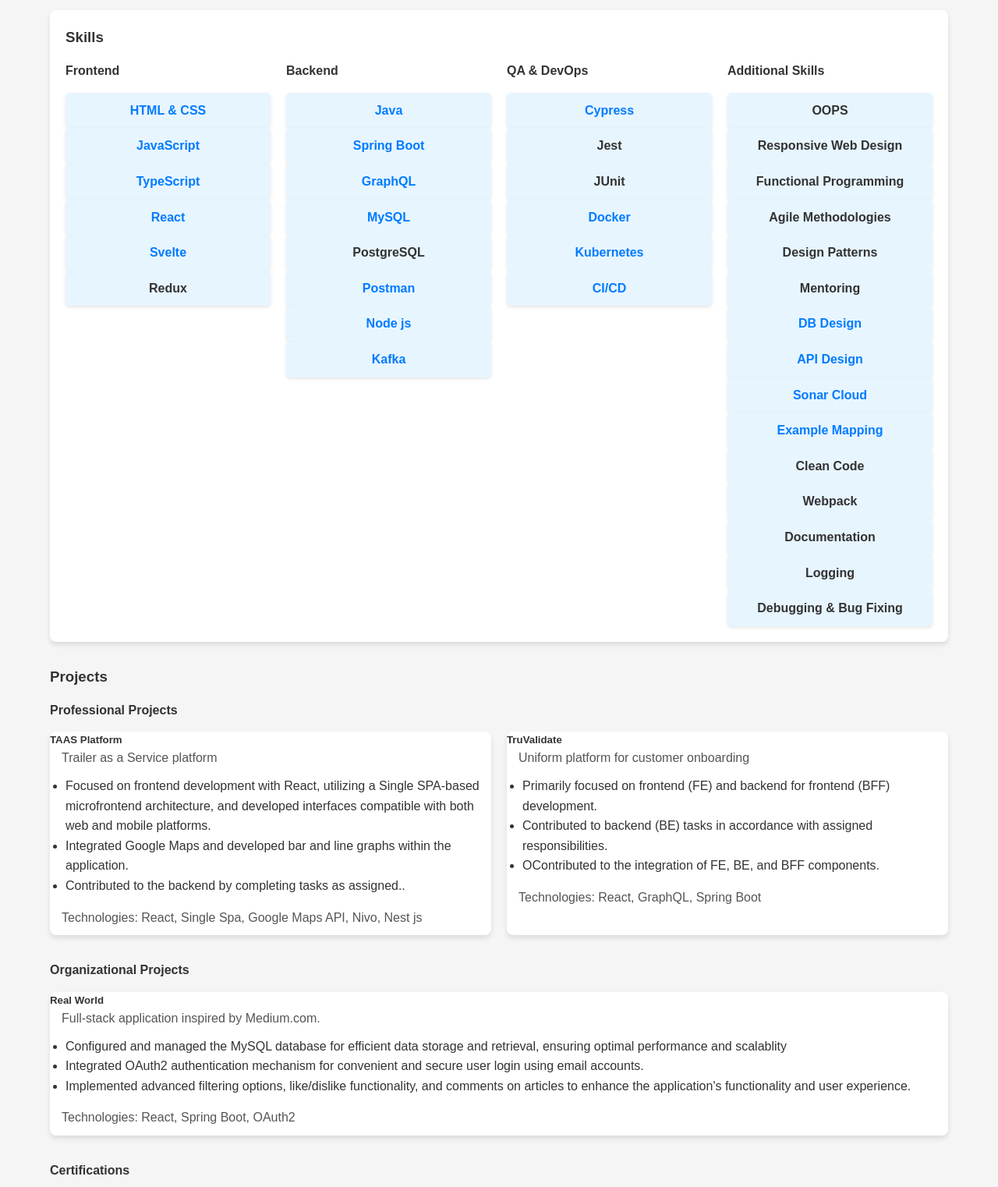
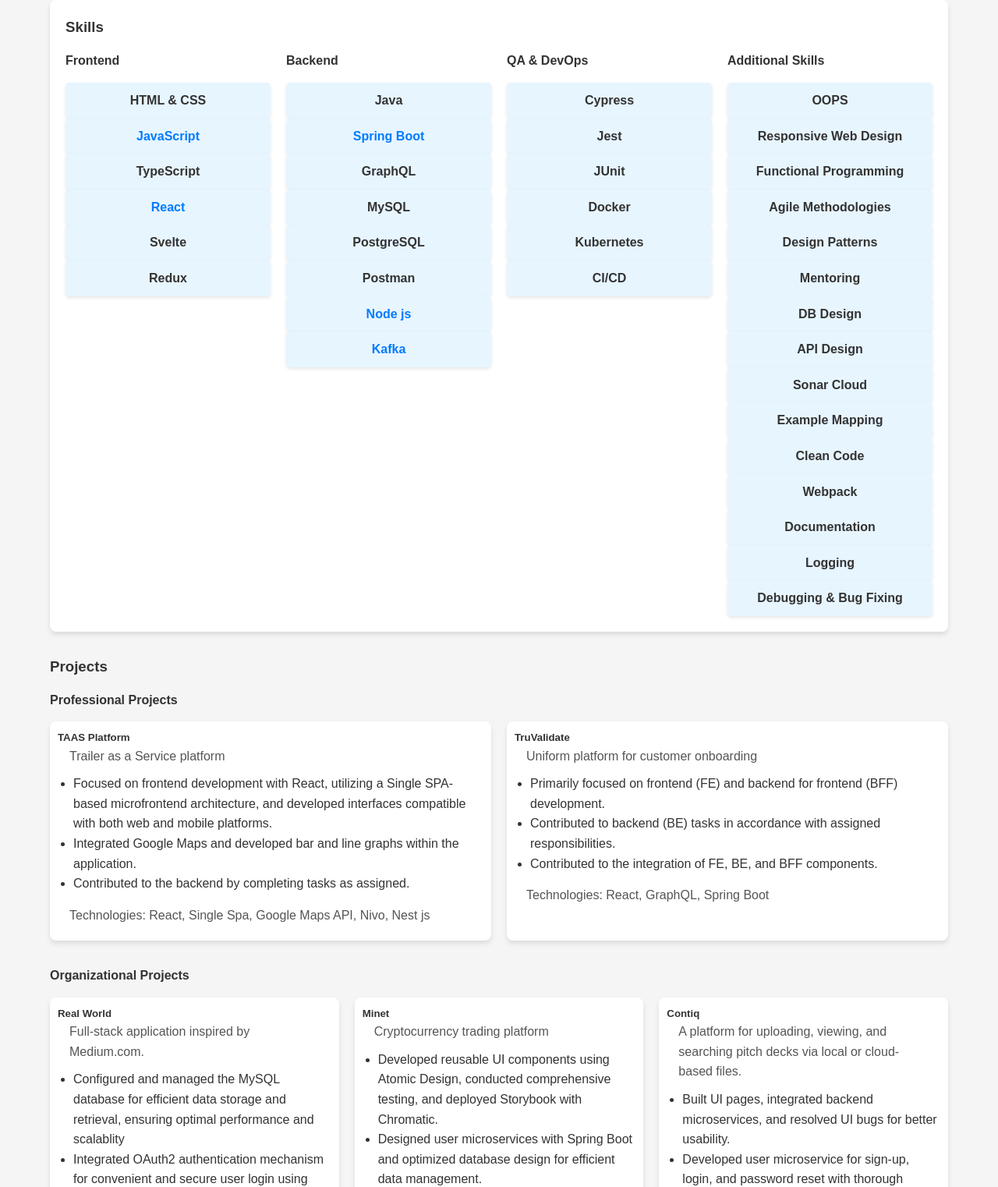
Before and after one commit to Divijaa11/Divijaa11.github.io, a plain HTML site: page index.html in a window 1280 px wide. Shown: the part 487-2009 px from the top of the page at 78% size. Drawn offline with Linux system fonts and the light colour scheme.

Commit message:
updated content with projects

```diff
--- a/content.json
+++ b/content.json
@@ -1,9 +1,8 @@
 {
-  "name": "Divija",
   "tabs": [
     { "label": "About", "link": "#about" },
     { "label": "Projects", "link": "#projects" },
-    { "label": "Contact", "link": "#contact" }
+    { "label": "Profiles", "link": "#profiles" }
   ],
   "fullName": "Divija Amaram",
   "role": "Full Stack Developer",
@@ -22,24 +21,21 @@
         "category": "Frontend",
         "skills": [
           {
-            "name": "HTML & CSS",
-            "link": "https://github.com/Divija1002/Divija1002.github.io"
+            "name": "HTML & CSS"
           },
           {
             "name": "JavaScript",
-            "link": "https://github.com/Divija1002/zemoso-javascript"
+            "link": "https://github.com/Divijaa11/zemoso-javascript"
           },
           {
-            "name": "TypeScript",
-            "link": "https://github.com/divija-zemoso/react-mui"
+            "name": "TypeScript"
           },
           {
             "name": "React",
-            "link": "https://github.com/Divija1002/Zemoso_Blinkist"
+            "link": "https://github.com/Divijaa11/react-mui"
           },
           {
-            "name": "Svelte",
-            "link": "https://github.com/zemoso-int/Bootcamp_43_svelte"
+            "name": "Svelte"
           },
           { "name": "Redux" }
         ]
@@ -48,33 +44,29 @@
         "category": "Backend",
         "skills": [
           {
-            "name": "Java",
-            "link": "https://github.com/Divija1002/Zemoso-java-assignments"
+            "name": "Java"
           },
           {
             "name": "Spring Boot",
-            "link": "https://github.com/Divija1002/zemoso-springboot"
+            "link": "https://github.com/Divijaa11/react-springboot-auth0"
           },
           {
-            "name": "GraphQL",
-            "link": "https://github.com/Divija1002/Zemoso_Graphql"
+            "name": "GraphQL"
           },
           {
-            "name": "MySQL",
-            "link": "https://github.com/Divija1002/Zemoso_DBMS"
+            "name": "MySQL"
           },
           { "name": "PostgreSQL" },
           {
-            "name": "Postman",
-            "link": "https://github.com/zemoso-int/bootcamp-70-minet/pull/141/files"
+            "name": "Postman"
           },
           {
             "name": "Node js",
-            "link": "https://github.com/divija-zemoso/Node_Learnings/tree/main"
+            "link": "https://github.com/Divijaa11/Node_Learnings"
           },
           {
             "name": "Kafka",
-            "link": "https://github.com/divija-zemoso/kafka_learnings/pulls"
+            "link": "https://github.com/Divijaa11/kafka_learnings"
           }
         ]
       },
@@ -82,22 +74,18 @@
         "category": "QA & DevOps",
         "skills": [
           {
-            "name": "Cypress",
-            "link": "https://github.com/zemoso-int/bootcamp-70-minet/pull/138"
+            "name": "Cypress"
           },
           { "name": "Jest" },
           { "name": "JUnit" },
           {
-            "name": "Docker",
-            "link": "https://github.com/divija-zemoso/green-commute-cicd"
+            "name": "Docker"
           },
           {
-            "name": "Kubernetes",
-            "link": "https://github.com/zemoso-int/bc-green-commute-cicd-k8s"
+            "name": "Kubernetes"
           },
           {
-            "name": "CI/CD",
-            "link": "https://github.com/zemoso-int/bc-green-commute-cicd-k8s"
+            "name": "CI/CD"
           }
         ]
       },
@@ -111,20 +99,16 @@
           { "name": "Design Patterns" },
           { "name": "Mentoring" },
           {
-            "name": "DB Design",
-            "link": "https://miro.com/app/board/uXjVMZ-470c=/?moveToWidget=3458764550022870705&cot=14"
+            "name": "DB Design"
           },
           {
-            "name": "API Design",
-            "link": "https://app.swaggerhub.com/apis-docs/DIVIJAAMARAM_1/Minet/1.0.0"
+            "name": "API Design"
           },
           {
-            "name": "Sonar Cloud",
-            "link": "https://sonarcloud.io/summary/overall?id=bootcamp-be-70-user-service"
+            "name": "Sonar Cloud"
           },
           {
-            "name": "Example Mapping",
-            "link": "https://miro.com/app/board/uXjVPoffbEM=/"
+            "name": "Example Mapping"
           },
           { "name": "Clean Code" },
           { "name": "Webpack" },
@@ -184,9 +168,15 @@
             "contributions": [
               "Focused on frontend development with React, utilizing a Single SPA-based microfrontend architecture, and developed interfaces compatible with both web and mobile platforms.",
               "Integrated Google Maps and developed bar and line graphs within the application.",
-              "Contributed to the backend by completing tasks as assigned.."
+              "Contributed to the backend by completing tasks as assigned."
             ],
-            "technologies": ["React", "Single Spa", "Google Maps API","Nivo","Nest js"]
+            "technologies": [
+              "React",
+              "Single Spa",
+              "Google Maps API",
+              "Nivo",
+              "Nest js"
+            ]
           },
           {
             "name": "TruValidate",
@@ -194,9 +184,9 @@
             "contributions": [
               "Primarily focused on frontend (FE) and backend for frontend (BFF) development.",
               "Contributed to backend (BE) tasks in accordance with assigned responsibilities.",
-              "OContributed to the integration of FE, BE, and BFF components."
+              "Contributed to the integration of FE, BE, and BFF components."
             ],
-            "technologies": ["React", "GraphQL","Spring Boot"]
+            "technologies": ["React", "GraphQL", "Spring Boot"]
           }
         ]
       },
@@ -212,13 +202,108 @@
               "Implemented advanced filtering options, like/dislike functionality, and comments on articles to enhance the application's functionality and user experience."
             ],
             "technologies": ["React", "Spring Boot", "OAuth2"]
+          },
+          {
+            "name": "Minet",
+            "description": "Cryptocurrency trading platform",
+            "contributions": [
+              "Developed reusable UI components using Atomic Design, conducted comprehensive testing, and deployed Storybook with Chromatic.",
+              "Designed user microservices with Spring Boot and optimized database design for efficient data management.",
+              "Ensured reliability through thorough testing of controllers, services, and UI components."
+            ],
+            "technologies": [
+              "React",
+              "Storybook",
+              "Jest",
+              "Spring Boot",
+              "Junit"
+            ]
+          },
+          {
+            "name": "Contiq",
+            "description": "A platform for uploading, viewing, and searching pitch decks via local or cloud-based files.",
+            "contributions": [
+              "Built UI pages, integrated backend microservices, and resolved UI bugs for better usability.",
+              "Developed user microservice for sign-up, login, and password reset with thorough testing.",
+              "Worked across teams to troubleshoot backend issues during deployment."
+            ],
+            "technologies": [
+              "React",
+              "Storybook",
+              "Jest",
+              "Spring Boot",
+              "Junit"
+            ]
+          },
+          {
+            "name": "Green Commute",
+            "description": "Job search and eco-friendly commute platform",
+            "contributions": [
+              "Developed the primary frontend using React and explored an alternative Svelte version as a proof-of-concept.",
+              "Designed and integrated secure RESTful APIs with a scalable backend architecture using Spring Boot.",
+              "Ensured robust functionality through Jest testing for frontend components and implemented reusable UI documentation with Storybook."
+            ],
+            "technologies": [
+              "React",
+              "Svelte",
+              "Spring Boot",
+              "MySQL",
+              "Storybook",
+              "Cypress",
+              "Jest",
+              "Junit"
+            ]
+          }
+        ]
+      },
+      {
+        "category": "Open Source Contributions",
+        "projects": [
+          {
+            "name": "Bree Collection",
+            "description": "A modern e-commerce platform built with React and TypeScript, featuring product browsing and cart management.",
+            "contributions": [
+              "Added price and size filtering for a refined product search experience.",
+              "Developed shopping cart and order placement functionalities with a seamless checkout process."
+            ],
+            "technologies": ["React", "Typescript"]
+          },
+          {
+            "name": "Budget Tracker",
+            "description": "A web-based tool to monitor expenses, manage budgets, and achieve financial goals through visual charts and data insights.",
+            "contributions": [
+              "Developed a Currency Converter using APIs for real-time expense conversion.",
+              "Created feature documentation to enhance user experience and guide future development.",
+              "Ensured application stability by identifying and fixing bugs."
+            ],
+            "technologies": ["React"]
+          },
+          {
+            "name": "Global Clinic",
+            "description": "A single-page application that simplifies user registration through an intuitive and efficient interface.",
+            "contributions": [
+              "Added new data fields to enhance the user registration process.",
+              "Integrated Auth0 for secure and seamless user login.",
+              "Enabled Google Authentication to simplify access using Google accounts."
+            ],
+            "technologies": ["React", "OAuth2", "Auth0"]
+          },
+          {
+            "name": "Hospital Run",
+            "description": "A healthcare management app for organizing appointments, diagnoses, and health data, with features for scheduling and reminders.",
+            "contributions": [
+              "Developed advanced filtering to streamline appointment management by type.",
+              "Implemented full CRUD functionality (GET, POST, PUT, DELETE) for appointments.",
+              "Created comprehensive documentation with insights for future improvements."
+            ],
+            "technologies": ["React", "Typescript"]
           }
         ]
       }
     ]
   },
   "contact": {
-    "title": "Contact Me",
+    "title": "Profiles",
     "details": [
       {
         "name": "GitHub",
--- a/srcipt.js
+++ b/srcipt.js
@@ -1,8 +1,6 @@
 fetch("content.json")
   .then((response) => response.json())
   .then((data) => {
-    const topbar = document.querySelector(".topbar");
-    topbar.textContent = data.name;
     const navbar = document.querySelector(".navbar");
     data.tabs.forEach((tab) => {
       const tabElement = document.createElement("a");
@@ -64,10 +62,9 @@ fetch("content.json")
 
     const container = document.createElement("div");
     container.classList.add("certifications-container");
-    certificationsSection.appendChild(container)
+    certificationsSection.appendChild(container);
 
     data.certifications.items.forEach((cert) => {
-      console.log("cert",cert)
       const card = document.createElement("div");
       card.classList.add("certification-card");
 
@@ -89,9 +86,9 @@ fetch("content.json")
     projectsTitle.textContent = data.projects.title;
     projectsSection.appendChild(projectsTitle);
 
-    data.projects.categories.forEach(category => {
-      const projectSectionContainer=document.createElement('div')
-      projectSectionContainer.className='project-section-container'
+    data.projects.categories.forEach((category) => {
+      const projectSectionContainer = document.createElement("div");
+      projectSectionContainer.className = "project-section-container";
       const categoryTitle = document.createElement("h4");
       categoryTitle.textContent = category.category;
       projectSectionContainer.appendChild(categoryTitle);
@@ -99,7 +96,7 @@ fetch("content.json")
       const projectContainer = document.createElement("div");
       projectContainer.classList.add("project-container");
 
-      category.projects.forEach(project => {
+      category.projects.forEach((project) => {
         const projectCard = document.createElement("div");
         projectCard.classList.add("project-card");
 
@@ -113,7 +110,7 @@ fetch("content.json")
 
         if (project.contributions && project.contributions.length > 0) {
           const contributionsList = document.createElement("ul");
-          project.contributions.forEach(contribution => {
+          project.contributions.forEach((contribution) => {
             const listItem = document.createElement("li");
             listItem.textContent = contribution;
             contributionsList.appendChild(listItem);
@@ -122,7 +119,9 @@ fetch("content.json")
         }
 
         const tech = document.createElement("p");
+        if (project.technologies) {
           tech.textContent = `Technologies: ${project.technologies.join(", ")}`;
+        }
         tech.classList.add("technologies");
         projectCard.appendChild(tech);
 
@@ -136,17 +135,17 @@ fetch("content.json")
 
         projectContainer.appendChild(projectCard);
       });
-      projectSectionContainer.appendChild(projectContainer)
+      projectSectionContainer.appendChild(projectContainer);
       projectsSection.appendChild(projectSectionContainer);
     });
 
-     const contactSection = document.getElementById("contact");
+    const contactSection = document.getElementById("profiles");
 
     const contactTitle = document.createElement("h3");
     contactTitle.textContent = data.contact.title;
     contactSection.appendChild(contactTitle);
 
-     data.contact.details.forEach(detail => {
+    data.contact.details.forEach((detail) => {
       const contactLink = document.createElement("a");
       contactLink.href = detail.link;
       contactLink.textContent = detail.name;
@@ -154,6 +153,5 @@ fetch("content.json")
       contactLink.style.display = "block";
       contactSection.appendChild(contactLink);
     });
-
   })
   .catch((error) => console.error("Error loading JSON:", error));
--- a/styles.css
+++ b/styles.css
@@ -34,18 +34,12 @@ a:hover {
     background-color: #e7f5ff;
     display: flex;
     align-items: center;
-    justify-content: space-between;
+    justify-content: flex-end;
     padding: 15px 20px;
     box-shadow: 0 4px 8px rgba(0, 0, 0, 0.1);
     position: sticky;
     top: 0;
     z-index: 1000;
-}
-
-.topbar {
-    font-size: 1.5rem;
-    font-weight: bold;
-    color: #333;
 }
 
 .navbar {
@@ -140,6 +134,7 @@ a:hover {
     box-shadow: 0 4px 6px rgba(0, 0, 0, 0.1);
     overflow: hidden;
     transition: transform 0.3s ease, box-shadow 0.3s ease;
+    padding: 10px;
 }
 
 .project-card:hover {
```
Also changed, not shown: index.html (+1 -2 lines). Lines whose indentation alone changed are shown as unchanged.
